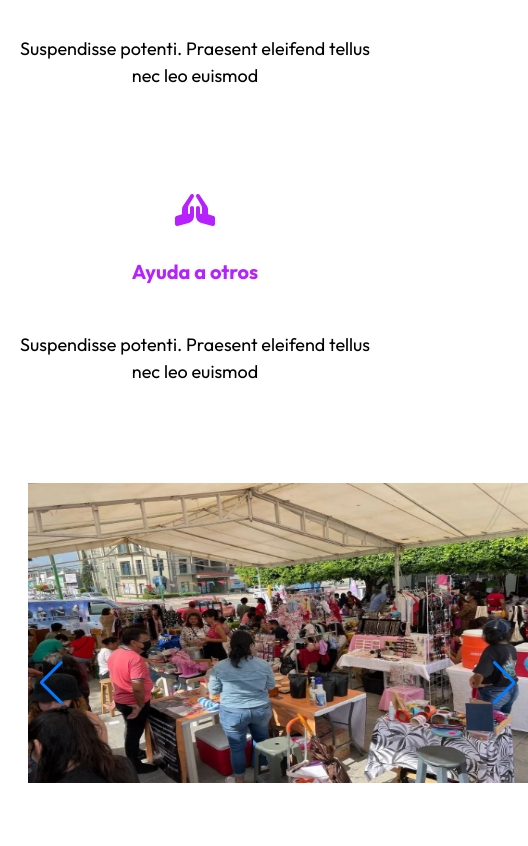
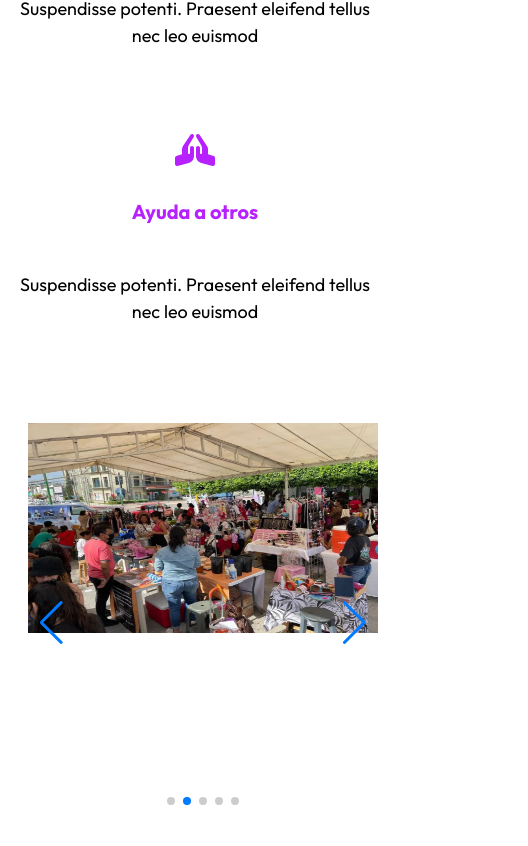
Before and after one commit to ricardormeza/EmprendeteBazar, a Next.js app: page /nosotros in a window 390 px wide. Shown: the part 2098-2944 px from the top of the page, 528 px wide, since content can reach past the window. Built offline with nearby package versions, Linux system fonts and the light colour scheme.

Commit message:
💄 nosotros style

```diff
--- a/styles/Nosotros.module.css
+++ b/styles/Nosotros.module.css
@@ -68,6 +68,11 @@
     font-size: 4rem;
     margin-top: 2rem;
 }
+@media screen and (max-width: 834px){
+    .nosotrosCardImg{
+    margin-top: 0;
+    }
+}
 .nosotrosCard h4{
     color: #B721FF;
 }
@@ -95,6 +100,11 @@
     height: 400px;
     margin: 0 auto;
 }
+@media screen and (max-width: 480px){
+    .caruselNosotros{
+    width: 350px;
+    }
+}
 .swiper {
     width: 100%;
     height: 100%;
@@ -103,7 +113,6 @@
     text-align: center;
     font-size: 18px;
     background: #fff;
-
     /* Center slide text vertically */
     display: -webkit-box;
     display: -ms-flexbox;
@@ -169,7 +178,11 @@
     align-content: center;
     gap: 1rem;
 }
-
+@media screen and (max-width: 480px){
+    .MisionSubtitulo{
+    justify-content: center;
+    }
+}
 
 /* ACORDION SECTION */
 .accordionSection{
```
